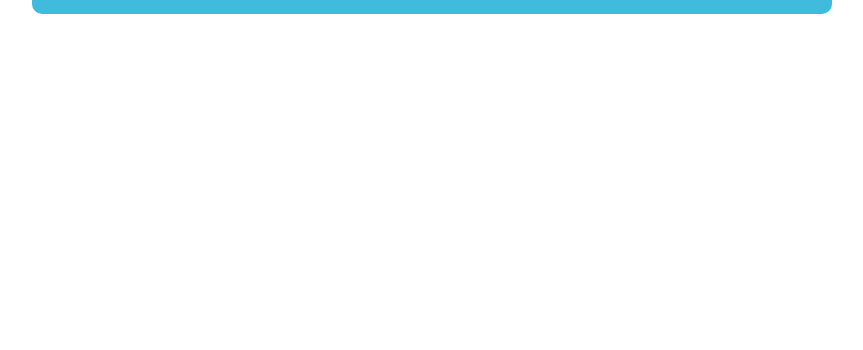
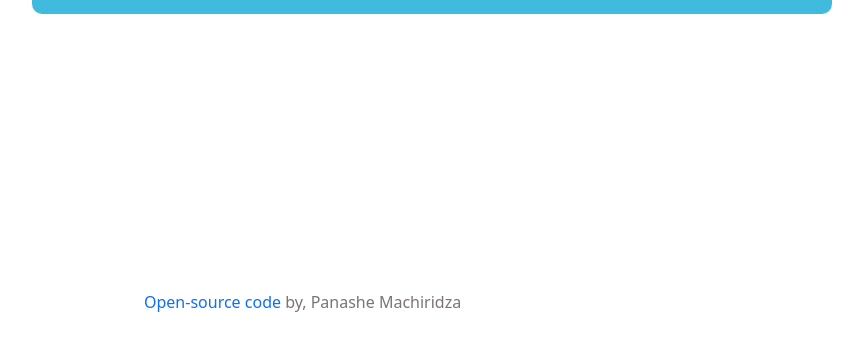
Before and after one commit to maktub03/my-weather-app, a plain HTML site: page index.html in a window 1280 px wide. Shown: the part 606-956 px from the top of the page, without its empty margins (168-1031 px from the left). Drawn offline with nearby package versions, Linux system fonts and the light colour scheme.

Commit message:
added github link

```diff
--- a/index.html
+++ b/index.html
@@ -116,7 +116,8 @@
                     </span>
                 </div>
             </span>
-
+            <a href="https://github.com/maktub03/my-weather-app" class="codedBy"> Open-source code </a>by, Panashe
+            Machiridza
         </div>
     </div>
 
```
